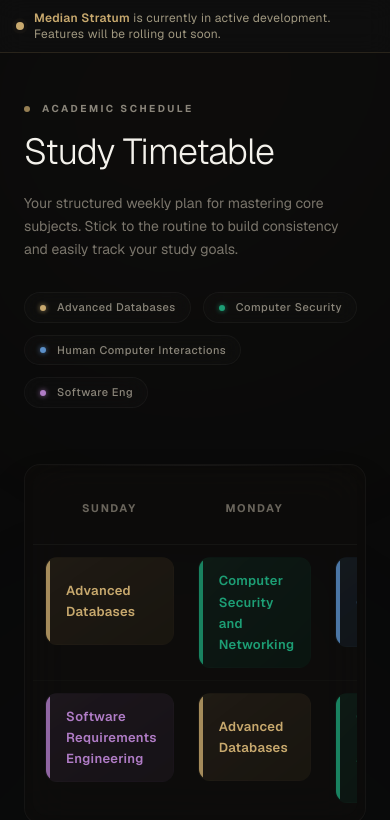
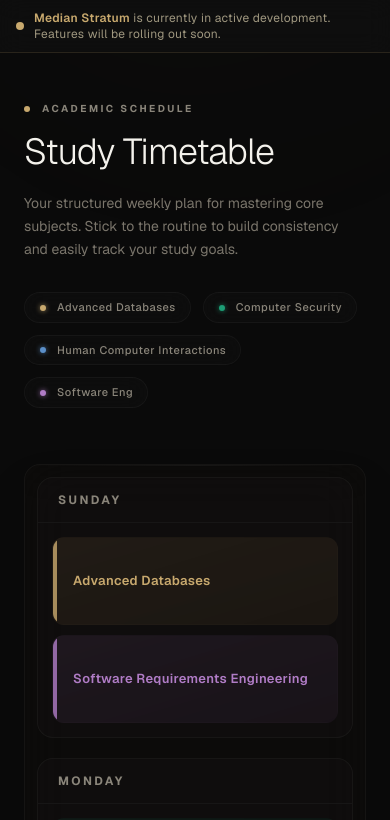
Before and after one commit to EMMD474/study-tracker, a Next.js app: page /timetable in a window 390 px wide. Shown: the top 820 px of the page. Built offline with nearby package versions, Linux system fonts and the light colour scheme.

Commit message:
made the timetable mobile responsive

```diff
--- a/components/TimeTable.tsx
+++ b/components/TimeTable.tsx
@@ -98,7 +98,59 @@ const TimeTable = ({ data }: { data: TimetableRow[] }) => {
     .toLowerCase();
 
   return (
-    <div className="w-full overflow-x-auto rounded-xl bg-[#0f0e0c]/50">
+    <>
+      {/* Mobile View (Cards) */}
+      <div className="flex flex-col gap-5 lg:hidden p-1">
+        {DAYS.map((day) => {
+          const key = day.toLowerCase() as DayKey;
+          const isToday = day.toLowerCase() === today;
+
+          return (
+            <div
+              key={day}
+              className={`flex flex-col overflow-hidden rounded-2xl border transition-all ${
+                isToday
+                  ? "border-[#c8a96e]/30 bg-[#c8a96e]/5 shadow-[0_0_20px_rgba(200,169,110,0.05)]"
+                  : "border-white/[0.04] bg-[#121110]/50"
+              }`}
+            >
+              {/* Day Header */}
+              <div className={`relative flex items-center justify-between border-b border-white/[0.04] px-5 py-3.5 ${isToday ? "bg-[#c8a96e]/10" : ""}`}>
+                {isToday && (
+                  <div className="absolute inset-x-0 top-0 h-px bg-gradient-to-r from-transparent via-[#c8a96e]/50 to-transparent" />
+                )}
+                <div className="flex items-center gap-3">
+                  <span
+                    className={`text-xs font-bold uppercase tracking-[0.2em] ${
+                      isToday ? "text-[#c8a96e]" : "text-[#8a857a]"
+                    }`}
+                  >
+                    {day}
+                  </span>
+                  {isToday && (
+                    <span className="flex h-1.5 w-1.5 animate-pulse rounded-full bg-[#c8a96e]" />
+                  )}
+                </div>
+                {isToday && (
+                  <span className="rounded-full bg-[#c8a96e]/20 px-2.5 py-0.5 text-[9px] font-bold tracking-widest text-[#c8a96e]">
+                    TODAY
+                  </span>
+                )}
+              </div>
+
+              {/* Day Entries */}
+              <div className="flex flex-col gap-2.5 p-3.5">
+                {data.map((row) => (
+                  <SubjectCell key={row.id} subject={row[key]} />
+                ))}
+              </div>
+            </div>
+          );
+        })}
+      </div>
+
+      {/* Desktop View (Table) */}
+      <div className="hidden w-full overflow-x-auto rounded-xl bg-[#0f0e0c]/50 lg:block">
         <table className="w-full min-w-[1000px] border-collapse text-sm">
           {/* Header */}
           <thead>
@@ -108,7 +160,7 @@ const TimeTable = ({ data }: { data: TimetableRow[] }) => {
                 return (
                   <th
                     key={day}
-                  className={`border-b border-white/[0.04] px-4 py-5 text-center transition-colors relative ${
+                    className={`relative border-b border-white/[0.04] px-4 py-5 text-center transition-colors ${
                       isToday ? "bg-white/[0.02]" : ""
                     }`}
                   >
@@ -166,6 +218,7 @@ const TimeTable = ({ data }: { data: TimetableRow[] }) => {
           </tbody>
         </table>
       </div>
+    </>
   );
 };
 
```
Lines whose indentation alone changed are shown as unchanged.
